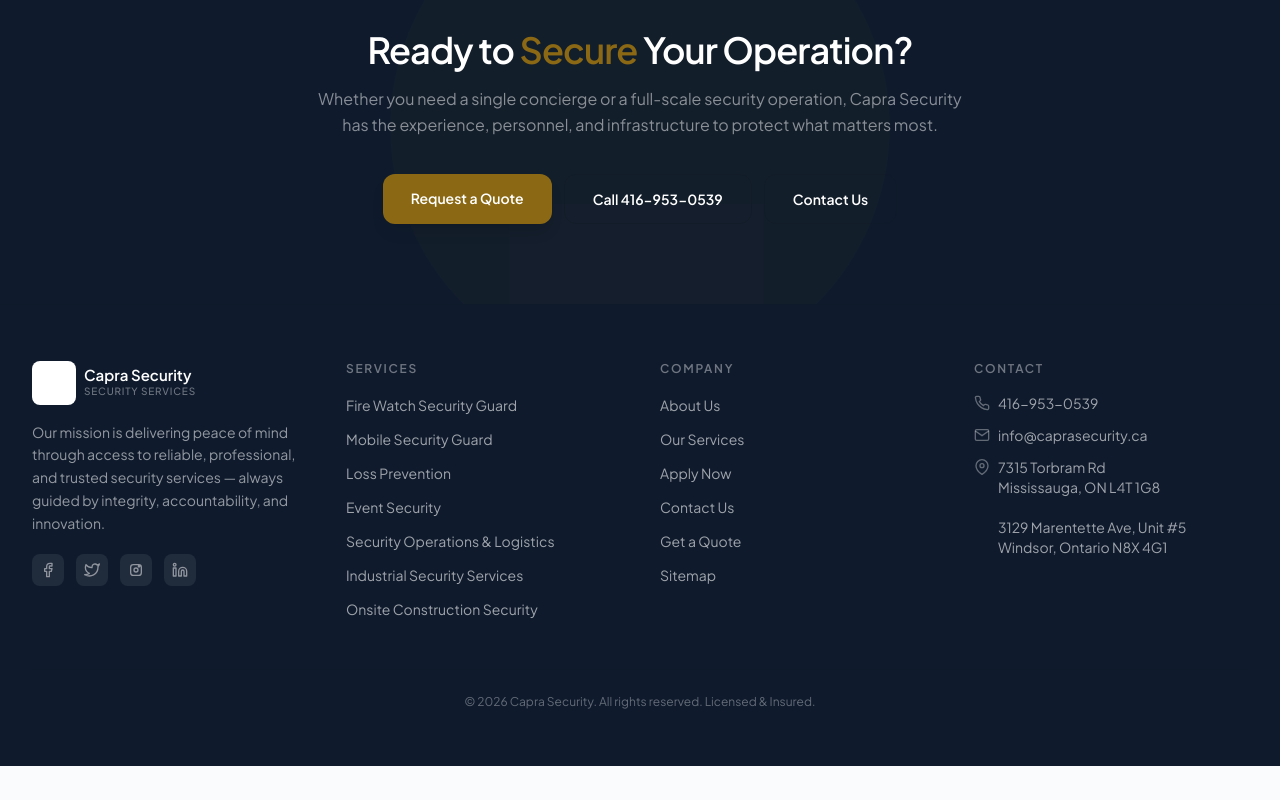
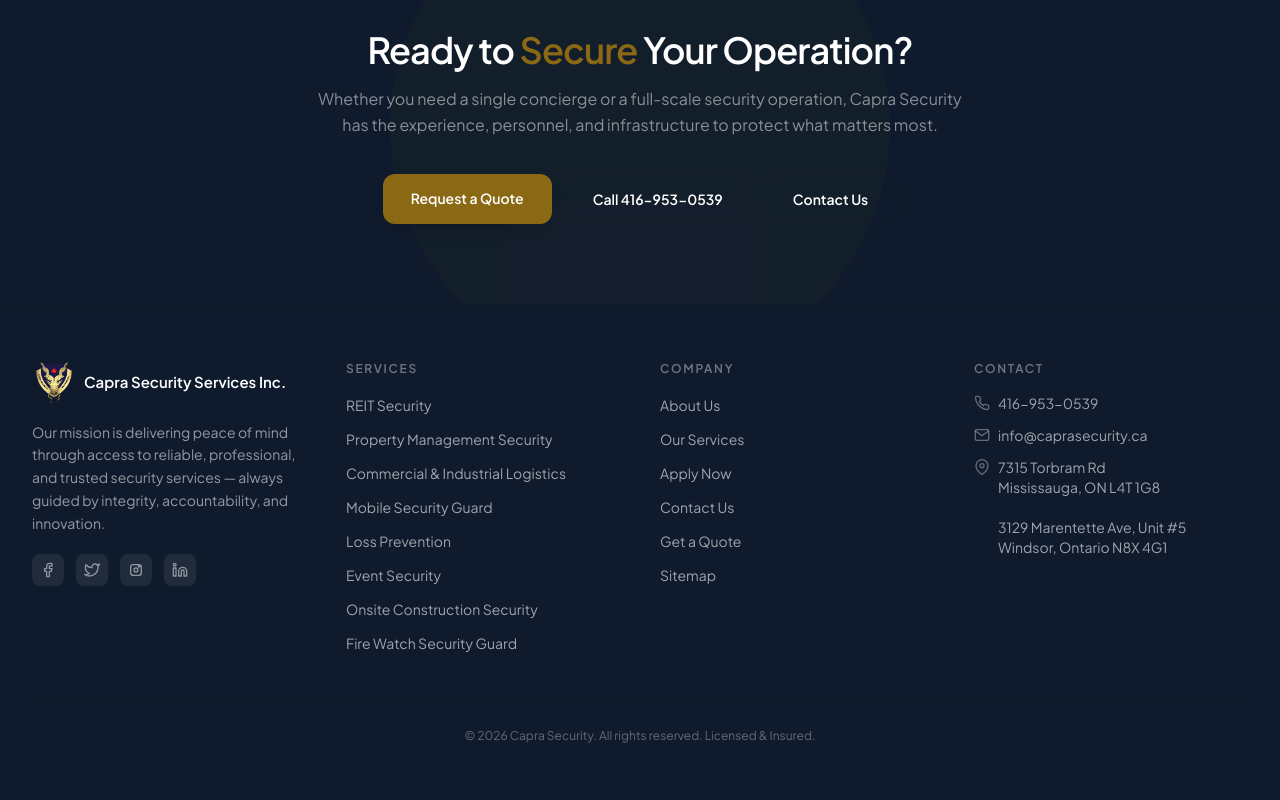
Before and after one commit to nullaomar/ali-security, a Next.js app: page / in a window 1280 px wide. Shown: the part 1828-2628 px from the top of the page. Before the commit the page ends 2594 px from the top, so only its background shows below. Built offline with nearby package versions, Linux system fonts and the light colour scheme.

Commit message:
Update footer: match navbar logo, service order, and brand name
Co-Authored-By: Claude Opus 4.6 <noreply@anthropic.com>

```diff
--- a/app/components/footer.tsx
+++ b/app/components/footer.tsx
@@ -2,13 +2,14 @@ import Link from "next/link";
 import Image from "next/image";
 
 const serviceLinks = [
-  { label: "Fire Watch Security Guard", href: "/services/fire-watch" },
+  { label: "REIT Security", href: "/services/reit-security" },
+  { label: "Property Management Security", href: "/services/property-management" },
+  { label: "Commercial & Industrial Logistics", href: "/services/commercial-industrial-logistics" },
   { label: "Mobile Security Guard", href: "/services/mobile-security" },
   { label: "Loss Prevention", href: "/services/loss-prevention" },
   { label: "Event Security", href: "/services/event-security" },
-  { label: "Security Operations & Logistics", href: "/services/operations-logistics" },
-  { label: "Industrial Security Services", href: "/services/industrial-security" },
   { label: "Onsite Construction Security", href: "/services/construction-security" },
+  { label: "Fire Watch Security Guard", href: "/services/fire-watch" },
 ];
 
 const companyLinks = [
@@ -28,10 +29,9 @@ export default function Footer() {
           {/* Brand */}
           <div className="lg:col-span-1">
             <div className="flex items-center gap-2">
-              <Image src="/logo.jpg" alt="Capra Security" width={44} height={44} className="h-11 w-11 rounded-lg object-contain brightness-0 invert" />
+              <Image src="/logoo.jpg" alt="Capra Security" width={44} height={44} className="h-11 w-11 rounded-lg object-contain" />
               <div className="flex flex-col">
-                <span className="text-[15px] font-semibold leading-tight text-white">Capra Security</span>
-                <span className="text-[10px] font-medium uppercase tracking-[0.08em] text-white/40">Security Services</span>
+                <span className="text-[15px] font-semibold leading-tight text-white">Capra Security Services Inc.</span>
               </div>
             </div>
             <p className="mt-4 max-w-xs text-sm leading-relaxed text-white/55">
```
